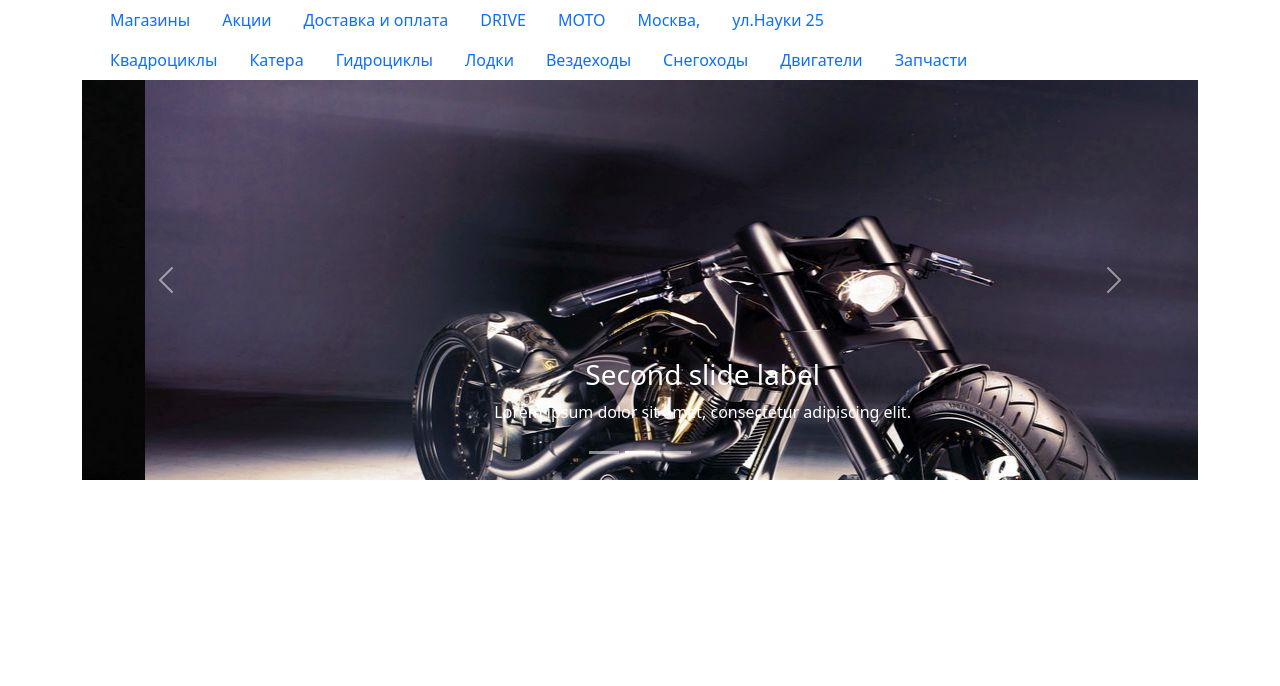
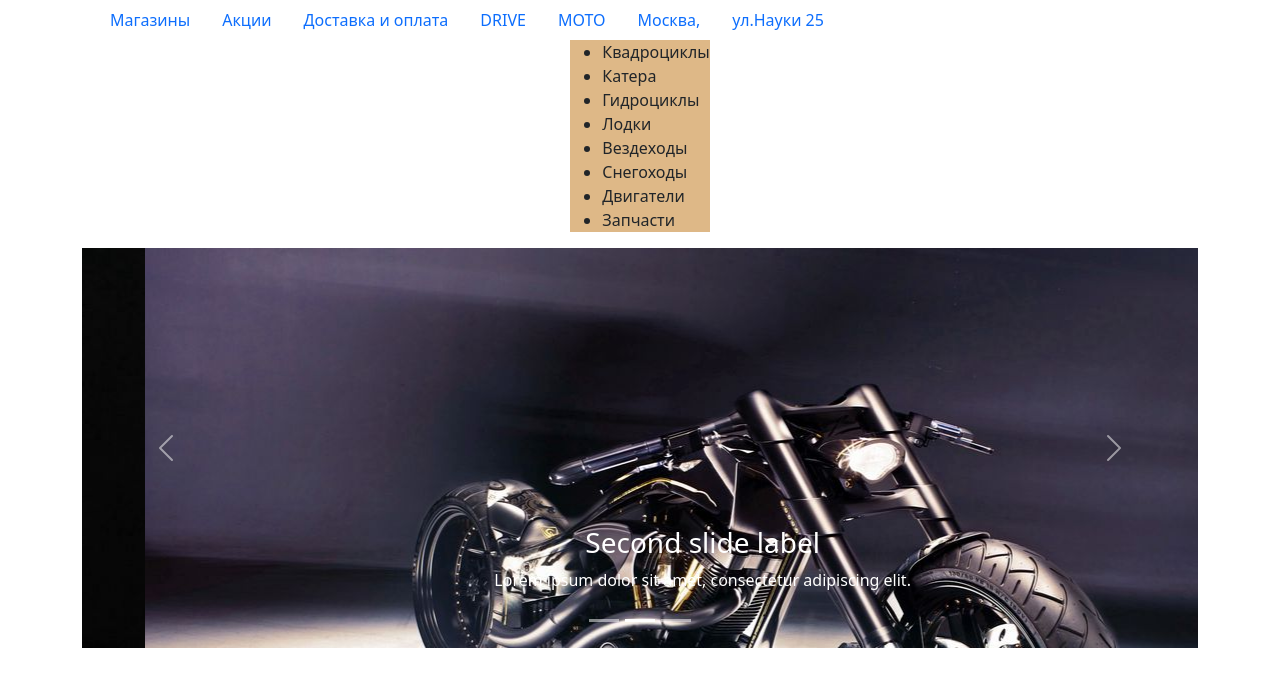
Before and after one commit to V-Ivanich/online_store, a React (Create React App) app: page / in a window 1280 px wide. Shown: the top 686 px of the page. Built offline with nearby package versions, Linux system fonts and the light colour scheme.

Commit message:
add scss

```diff
--- a/package.json
+++ b/package.json
@@ -11,6 +11,7 @@
     "react-bootstrap": "^2.7.0",
     "react-dom": "^18.2.0",
     "react-scripts": "^5.0.1",
+    "sass": "^1.51.0",
     "web-vitals": "^2.1.4"
   },
   "scripts": {
--- a/src/component/navBar/header.jsx
+++ b/src/component/navBar/header.jsx
@@ -1,5 +1,5 @@
 import React from 'react'
-// import './header.module.scss'
+import styles from './header.module.scss'
 
 const Header = () => {
   return (
@@ -44,8 +44,8 @@ const Header = () => {
         </ul>
       </div>
 
-      <div className='container catalog'>
-        <ul className='nav'>
+      <div className={styles.catalog}>
+        <ul className={styles.navline}>
           <li className='nav-item'>
             <a className='nav-link active' aria-current='page' href='!#'>
               Квадроциклы
--- a/src/component/navBar/header.module.scss
+++ b/src/component/navBar/header.module.scss
@@ -1,3 +1,7 @@
 .catalog {
   background-color: burlywood;
+  justify-self: center;
 }
+.navline {
+  justify-content: center;
+}
```
Also changed, not shown: 1 other file (tests, documents, lock files or other folders).
